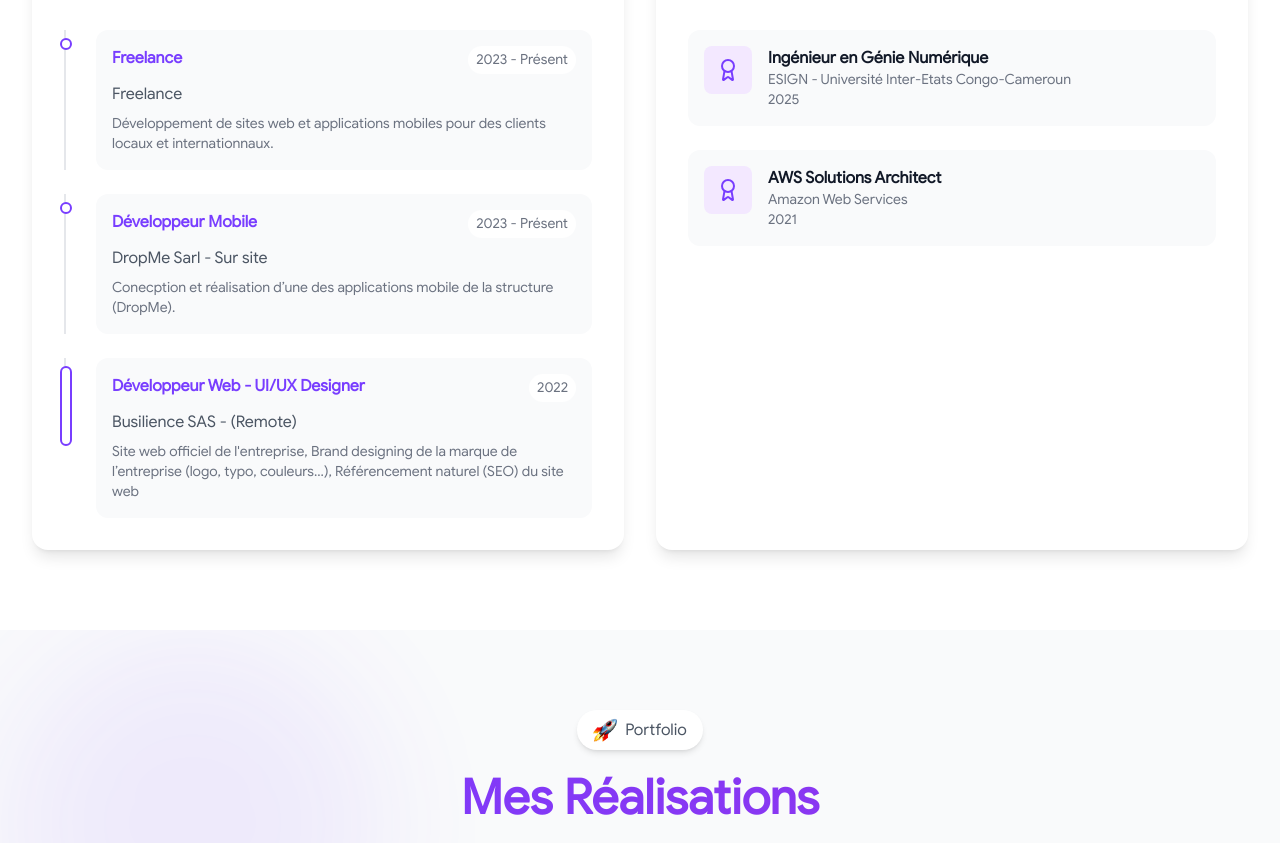
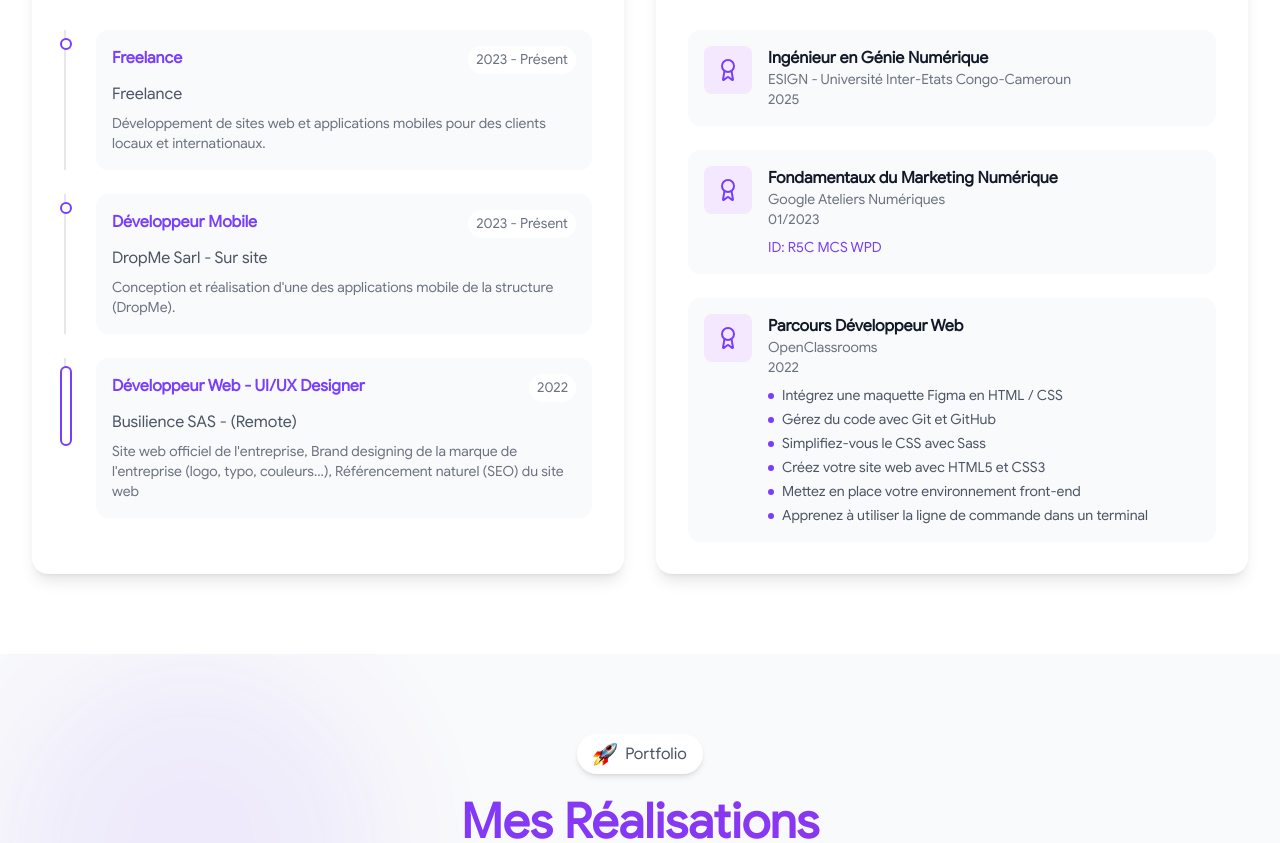
Before and after one commit to Agirem/portfolio-v2, a Vue app: page / in a window 1280 px wide. Shown: the part 2628-3471 px from the top of the page. Built offline with nearby package versions, Linux system fonts and the light colour scheme.

Commit message:
Update About component with enhanced education and certification details

```diff
--- a/src/components/About.vue
+++ b/src/components/About.vue
@@ -245,12 +245,25 @@
                     <AwardIcon class="w-6 h-6 text-[#783DFF]" />
                   </div>
                 </div>
-                <div>
+                <div class="flex-1">
                   <h4 class="font-bold text-gray-900 dark:text-white group-hover:text-[#783DFF] transition-colors duration-300">
                     {{ edu.title[locale] }}
                   </h4>
                   <p class="text-sm text-gray-500 dark:text-gray-400">{{ edu.institution }}</p>
                   <p class="text-sm text-gray-500 dark:text-gray-400">{{ edu.year }}</p>
+
+                  <!-- Affichage de l'ID de certification si présent -->
+                  <p v-if="edu.certificationId" class="mt-2 text-sm text-[#783DFF] font-medium">
+                    ID: {{ edu.certificationId }}
+                  </p>
+
+                  <!-- Liste des certifications si présentes -->
+                  <div v-if="edu.certifications" class="mt-2 space-y-1">
+                    <p v-for="cert in edu.certifications" :key="cert" class="text-sm text-gray-600 dark:text-gray-300 flex items-center">
+                      <span class="w-1.5 h-1.5 rounded-full bg-[#783DFF] mr-2"></span>
+                      {{ cert }}
+                    </p>
+                  </div>
                 </div>
               </div>
             </div>
@@ -446,15 +459,15 @@ const content = {
     }
   ],
   experiences: [
-  {
+    {
       role: {
         fr: 'Freelance',
         en: 'Freelance'
       },
       company: 'Freelance',
       period: '2023 - Présent',
-    description: {
-        fr: 'Développement de sites web et applications mobiles pour des clients locaux et internationnaux.',
+      description: {
+        fr: 'Développement de sites web et applications mobiles pour des clients locaux et internationaux.',
         en: 'Development of web sites and mobile applications for local and international clients.'
       }
     },
@@ -465,8 +478,8 @@ const content = {
       },
       company: 'DropMe Sarl - Sur site',
       period: '2023 - Présent',
-    description: {
-        fr: 'Conecption et réalisation d’une des applications mobile de la structure (DropMe).',
+      description: {
+        fr: 'Conception et réalisation d\'une des applications mobile de la structure (DropMe).',
         en: 'Development of one of the mobile applications of the structure (DropMe).'
       }
     },
@@ -477,8 +490,8 @@ const content = {
       },
       company: 'Busilience SAS - (Remote)',
       period: '2022',
-    description: {
-        fr: 'Site web officiel de l\'entreprise, Brand designing de la marque de l’entreprise (logo, typo, couleurs...), Référencement naturel (SEO) du site web',
+      description: {
+        fr: 'Site web officiel de l\'entreprise, Brand designing de la marque de l\'entreprise (logo, typo, couleurs...), Référencement naturel (SEO) du site web',
         en: 'Web and mobile application development, cloud solution architecture.'
       }
     }
@@ -520,11 +533,28 @@ const content = {
     },
     {
       title: {
-        fr: 'AWS Solutions Architect',
-        en: 'AWS Solutions Architect'
+        fr: 'Fondamentaux du Marketing Numérique',
+        en: 'Digital Marketing Fundamentals'
       },
-      institution: 'Amazon Web Services',
-      year: '2021'
+      institution: 'Google Ateliers Numériques',
+      year: '01/2023',
+      certificationId: 'R5C MCS WPD'
+    },
+    {
+      title: {
+        fr: 'Parcours Développeur Web',
+        en: 'Web Developer Path'
+      },
+      institution: 'OpenClassrooms',
+      year: '2022',
+      certifications: [
+        'Intégrez une maquette Figma en HTML / CSS',
+        'Gérez du code avec Git et GitHub',
+        'Simplifiez-vous le CSS avec Sass',
+        'Créez votre site web avec HTML5 et CSS3',
+        'Mettez en place votre environnement front-end',
+        'Apprenez à utiliser la ligne de commande dans un terminal'
+      ]
     }
   ],
   stats: {
```
